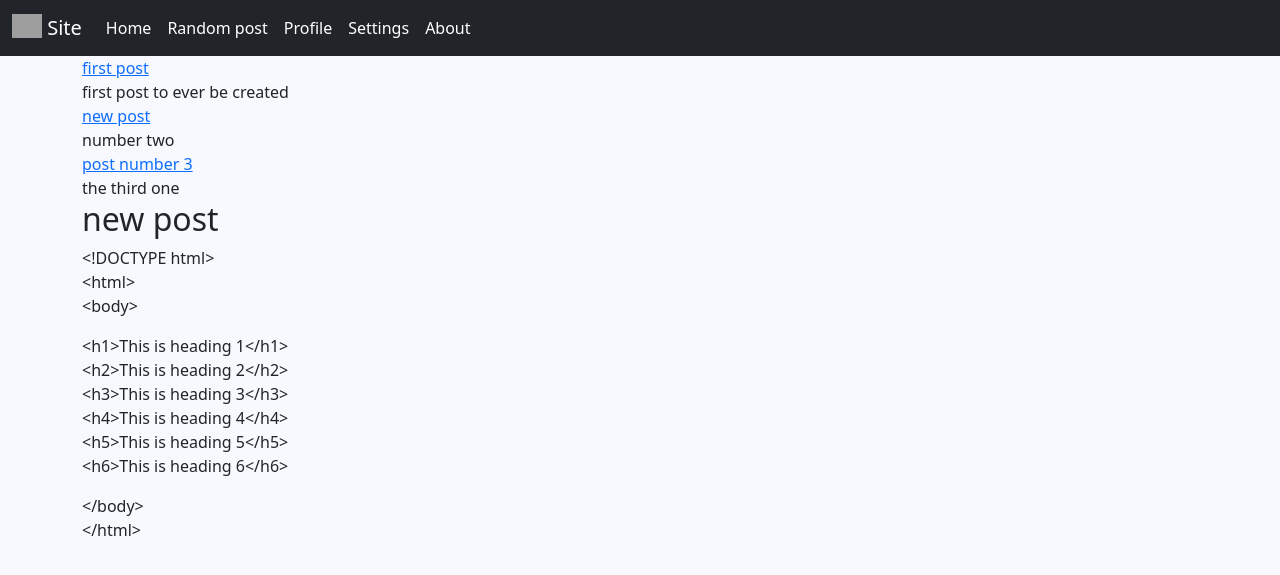
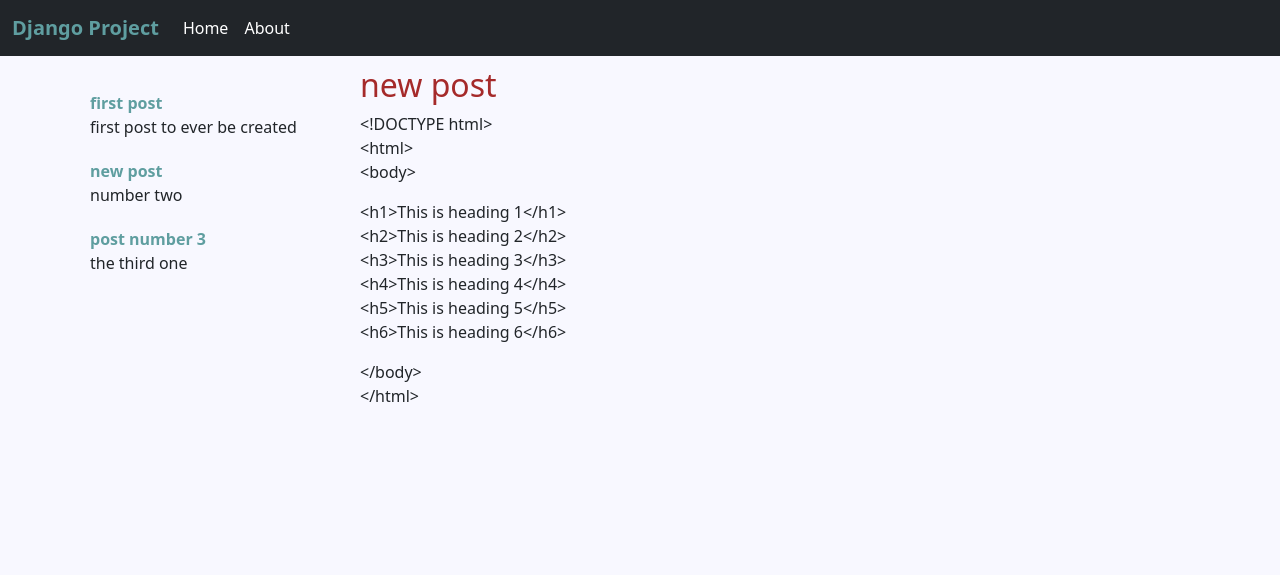
Before and after one commit to nadahkhaledd/practicing_django, a Django app: a page that uses blog/templates/base.html in a window 1280 px wide. Shown: the top 575 px of the page. Run offline with Django 4.2, Linux system fonts and the light colour scheme; data comes from the database, SQL or seed files in the repository; some libraries are stand-ins or nearby versions; grey boxes are pictures that could not be loaded.

Commit message:
finished / updated page design

```diff
--- a/blog/templates/base.html
+++ b/blog/templates/base.html
@@ -13,18 +13,13 @@
 <body>
    <nav class="navbar navbar-expand-lg navbar navbar-dark bg-dark">
      <div class="container-fluid">
-       <a class="navbar-brand" href="/">
-           <img src="/docs/5.1/assets/brand/bootstrap-logo.svg" alt="" width="30" height="24" class="d-inline-block align-text-top">
-           Site</a>
+       <a class="navbar-brand" href="/" style="font-weight: bolder; color: cadetblue">Django Project</a>
        <button class="navbar-toggler" type="button" data-bs-toggle="collapse" data-bs-target="#navbarSupportedContent" aria-controls="navbarSupportedContent" aria-expanded="false" aria-label="Toggle navigation">
          <span class="navbar-toggler-icon"></span>
        </button>
        <div class="collapse navbar-collapse" id="navbarSupportedContent">
          <ul class="navbar-nav me-auto mb-2 mb-lg-0">
-           <li class="nav-item"><a class="nav-link active" aria-current="page" href="/">Home</a></li>
-           <li class="nav-item"><a class="nav-link active" href="#">Random post</a></li>
-           <li class="nav-item"><a class="nav-link active" href="#">Profile</a></li>
-           <li class="nav-item"><a class="nav-link active" href="#">Settings</a></li>
+           <li class="nav-item"><a class="nav-link active" aria-current="page" href="/" >Home</a></li>
            <li class="nav-item"><a class="nav-link active" href="/about">About</a></li>
 
          </ul>
--- a/blog/templates/post.html
+++ b/blog/templates/post.html
@@ -3,7 +3,7 @@
 
 {% block entry %}
     <div>
-        <h2>{{ post.title }}</h2>
+        <h2 style="color: brown">{{ post.title }}</h2>
 
         <div>
             {{ post.body|linebreaks}}
--- a/blog/templates/single-template.html
+++ b/blog/templates/single-template.html
@@ -1,17 +1,17 @@
 {% extends 'base.html' %}
 
 {% block content %}
-    <div class="container">
-        <div class="col-md-3">
+    <div class="container" style="padding: 10px">
+        <div class="col-md-3" style="float:left; margin-top: 15px">
             {% for post in posts %}
-                <div>
-                    <div class="summary-title"> <a href="/post/{{post.URLSlug}}"> {{post.title}}</a></div>
+                <div style="padding: 10px">
+                    <div class="summary-title"> <a href="/post/{{post.URLSlug}}" style="text-decoration-line: none; color: cadetblue; font-weight: bold"> {{post.title}}</a></div>
                     <div class="summary">{{post.summary}}</div>
                 </div>
             {% endfor %}
         </div>
 
-        <div class="col-md-9">
+        <div class="col-md-9" style="float:left;">
             {% block entry %}
             {% endblock %}
         </div>
```
Also changed, not shown: blog/templates/page.html (+6 -6 lines).
